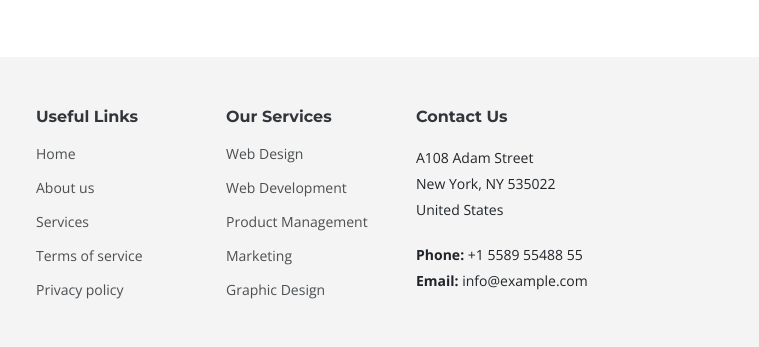
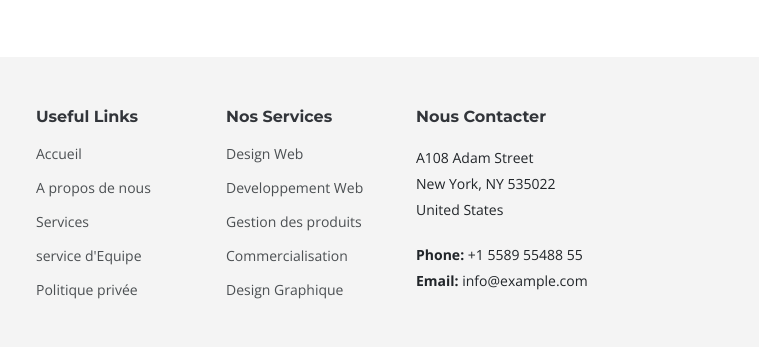
Before and after one commit to clayemalounga/deveOpTemplate, a plain HTML site: page index.html in a window 1280 px wide. Shown: the part 10303-10650 px from the top of the page, 521-1280 px from the left. Drawn offline with nearby package versions, Linux system fonts and the light colour scheme.

Commit message:
modification footer

```diff
--- a/index.html
+++ b/index.html
@@ -1124,27 +1124,27 @@
         <div class="col-lg-2 col-6 footer-links">
           <h4>Useful Links</h4>
           <ul>
-            <li><a href="#">Home</a></li>
-            <li><a href="#">About us</a></li>
+            <li><a href="#">Accueil</a></li>
+            <li><a href="#">A propos de nous</a></li>
             <li><a href="#">Services</a></li>
-            <li><a href="#">Terms of service</a></li>
-            <li><a href="#">Privacy policy</a></li>
+            <li><a href="#">service d'Equipe</a></li>
+            <li><a href="#">Politique privée</a></li>
           </ul>
         </div>
 
         <div class="col-lg-2 col-6 footer-links">
-          <h4>Our Services</h4>
+          <h4>Nos Services</h4>
           <ul>
-            <li><a href="#">Web Design</a></li>
-            <li><a href="#">Web Development</a></li>
-            <li><a href="#">Product Management</a></li>
-            <li><a href="#">Marketing</a></li>
-            <li><a href="#">Graphic Design</a></li>
+            <li><a href="#">Design Web</a></li>
+            <li><a href="#">Developpement Web</a></li>
+            <li><a href="#">Gestion des produits</a></li>
+            <li><a href="#">Commercialisation</a></li>
+            <li><a href="#">Design Graphique </a></li>
           </ul>
         </div>
 
         <div class="col-lg-3 col-md-12 footer-contact text-center text-md-start">
-          <h4>Contact Us</h4>
+          <h4>Nous Contacter</h4>
           <p>A108 Adam Street</p>
           <p>New York, NY 535022</p>
           <p>United States</p>
```
